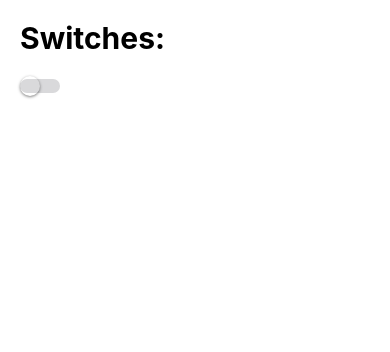
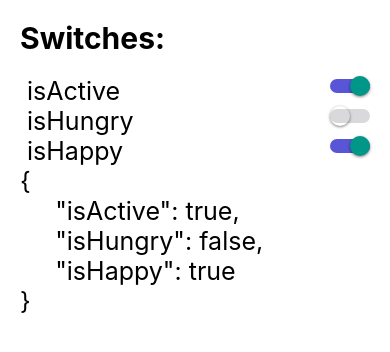
Before and after one commit to krishee107/ReactNative-Components, a React Native app: screen /SwitchScreen in a window 390 px wide. Shown: the top 352 px of the page. Built offline with nearby package versions, Linux system fonts and the light colour scheme.

Commit message:
Manejo de los switch

```diff
--- /dev/null
+++ b/src/components/CustomSwitch.tsx
@@ -0,0 +1,28 @@
+import React from 'react'
+import { Platform, Switch } from 'react-native';
+import { useState } from 'react';
+
+interface Props {
+    isOn: boolean;
+    onChange: (value: boolean) => void;
+}
+export const CustomSwitch = ({ isOn, onChange }: Props) => {
+    const [isEnabled, setIsEnabled] = useState(isOn);
+
+    const toggleSwitch = () => {
+        setIsEnabled(!isEnabled)
+        onChange(!isEnabled);
+    };
+
+    return (
+        <Switch
+            trackColor={{ false: "#d9d9db", true: "#5856D6" }} // Color of the switch track
+            thumbColor={
+                Platform.OS === "android" ? "#5856D6" : "" // Color of the switch thumb
+            } // Only for Android devices, it is the color of the switch
+            //ios_backgroundColor="#3e3e3e" // Only for iOS devices, it is the color of the background of the switch
+            onValueChange={toggleSwitch} // Function to execute when the switch is pressed
+            value={isEnabled} // Boolean value to determine if the switch is on or off
+        />
+    )
+}
--- a/src/screens/SwitchScreen.tsx
+++ b/src/screens/SwitchScreen.tsx
@@ -1,10 +1,23 @@
 import React, { useState } from 'react'
-import { Platform, Switch, View } from 'react-native'
+import { Platform, StyleSheet, Switch, Text, View } from 'react-native'
 import { HeaderTitle } from '../components/HeaderTitle';
+import { CustomSwitch } from '../components/CustomSwitch';
 
 export const SwitchScreen = () => {
-    const [isEnabled, setIsEnabled] = useState(false);
-    const toggleSwitch = () => setIsEnabled(!isEnabled);
+    const [state, setState] = useState({
+        isActive: true,
+        isHungry: false,
+        isHappy: true
+    })
+
+    const { isActive, isHungry, isHappy } = state;
+
+    const onChange = (value: boolean, field: keyof typeof state) => {
+        setState({
+            ...state,
+            [field]: value
+        })
+    }
 
     return (
         <View
@@ -13,16 +26,40 @@
             }}
         >
             <HeaderTitle title="Switches:" />
-            <Switch
-                trackColor={{ false: "#d9d9db", true: "#5856D6" }} // Color of the switch track
-                thumbColor={
-                    Platform.OS === "android" ? "#5856D6" : "" // Color of the switch thumb
-                } // Only for Android devices, it is the color of the switch
-                //ios_backgroundColor="#3e3e3e" // Only for iOS devices, it is the color of the background of the switch
-                onValueChange={toggleSwitch} // Function to execute when the switch is pressed
-                value={isEnabled} // Boolean value to determine if the switch is on or off
-            />
+
+            <View
+                style={{ flexDirection: 'row', justifyContent: 'space-between' }}
+            >
+                <Text style={styles.switchText}> isActive </Text>
+                <CustomSwitch isOn={isActive} onChange={(value) => onChange(value, 'isActive')} />
+            </View>
+
+            <View
+                style={{ flexDirection: 'row', justifyContent: 'space-between' }}
+            >
+                <Text style={styles.switchText}> isHungry </Text>
+                <CustomSwitch isOn={isHungry} onChange={(value) => onChange(value, 'isHungry')} />
+            </View>
+
+            <View
+                style={{ flexDirection: 'row', justifyContent: 'space-between' }}
+            >
+                <Text style={styles.switchText}> isHappy </Text>
+                <CustomSwitch isOn={isHappy} onChange={(value) => onChange(value, 'isHappy')} />
+            </View>
+
+
+
+            <Text style={styles.switchText}>
+                {JSON.stringify(state, null, 5)}
+            </Text>
 
         </View>
     )
 }
+
+const styles = StyleSheet.create({
+    switchText: {
+        fontSize: 25
+    }
+});
```
